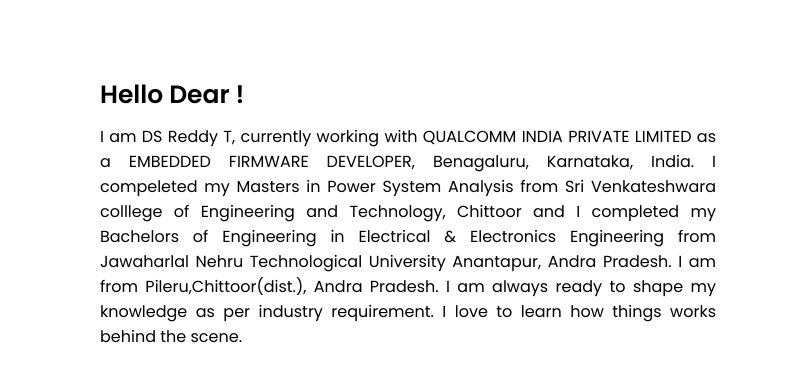
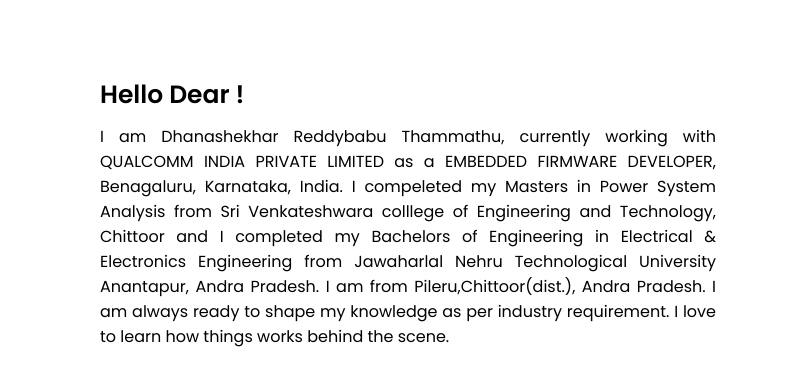
Before and after one commit to 143dhana/dhanashekhar.github.io, a plain HTML site: page index.html in a window 1280 px wide. Shown: the part 980-1346 px from the top of the page, 484-1280 px from the left. Drawn offline with nearby package versions, Linux system fonts and the light colour scheme.

Commit message:
Update index.html

```diff
--- a/index.html
+++ b/index.html
@@ -4,7 +4,7 @@
 <head>
 	<meta charset="UTF-8">
 	<meta name="viewport" content="width=device-width, initial-scale=1.0">
-	<title>DS Reddy T</title>
+	<title>T D REDDYBABU</title>
 	<link rel="stylesheet" href="style.css">
 	<link rel="stylesheet" href="https://cdnjs.cloudflare.com/ajax/libs/font-awesome/4.7.0/css/font-awesome.min.css">
 	<script src='https://kit.fontawesome.com/a076d05399.js'></script>
@@ -56,7 +56,7 @@
 				</div>
 				<div class="column right">
 					<div class="text">Hello Dear ! </div>
-					<p> I am DS Reddy T, currently working with QUALCOMM INDIA PRIVATE LIMITED as a EMBEDDED FIRMWARE DEVELOPER, Benagaluru, Karnataka, India. I compeleted my Masters in Power System Analysis from Sri Venkateshwara colllege of Engineering and Technology, Chittoor and I completed my Bachelors of Engineering in Electrical & Electronics Engineering from Jawaharlal Nehru Technological University Anantapur, Andra Pradesh. I am from Pileru,Chittoor(dist.), Andra Pradesh. I am always ready to shape my knowledge as per industry requirement. I love to learn how things works behind the scene.</p>
+					<p> I am Dhanashekhar Reddybabu Thammathu, currently working with QUALCOMM INDIA PRIVATE LIMITED as a EMBEDDED FIRMWARE DEVELOPER, Benagaluru, Karnataka, India. I compeleted my Masters in Power System Analysis from Sri Venkateshwara colllege of Engineering and Technology, Chittoor and I completed my Bachelors of Engineering in Electrical & Electronics Engineering from Jawaharlal Nehru Technological University Anantapur, Andra Pradesh. I am from Pileru,Chittoor(dist.), Andra Pradesh. I am always ready to shape my knowledge as per industry requirement. I love to learn how things works behind the scene.</p>
 					<a href="https://drive.google.com/file/d/16zIMneg2WF9hZowvN_Xp9dnh7vDvf7ZI/view?usp=drive_link">My Resume</a>
 				</div>
 			</div>
```
